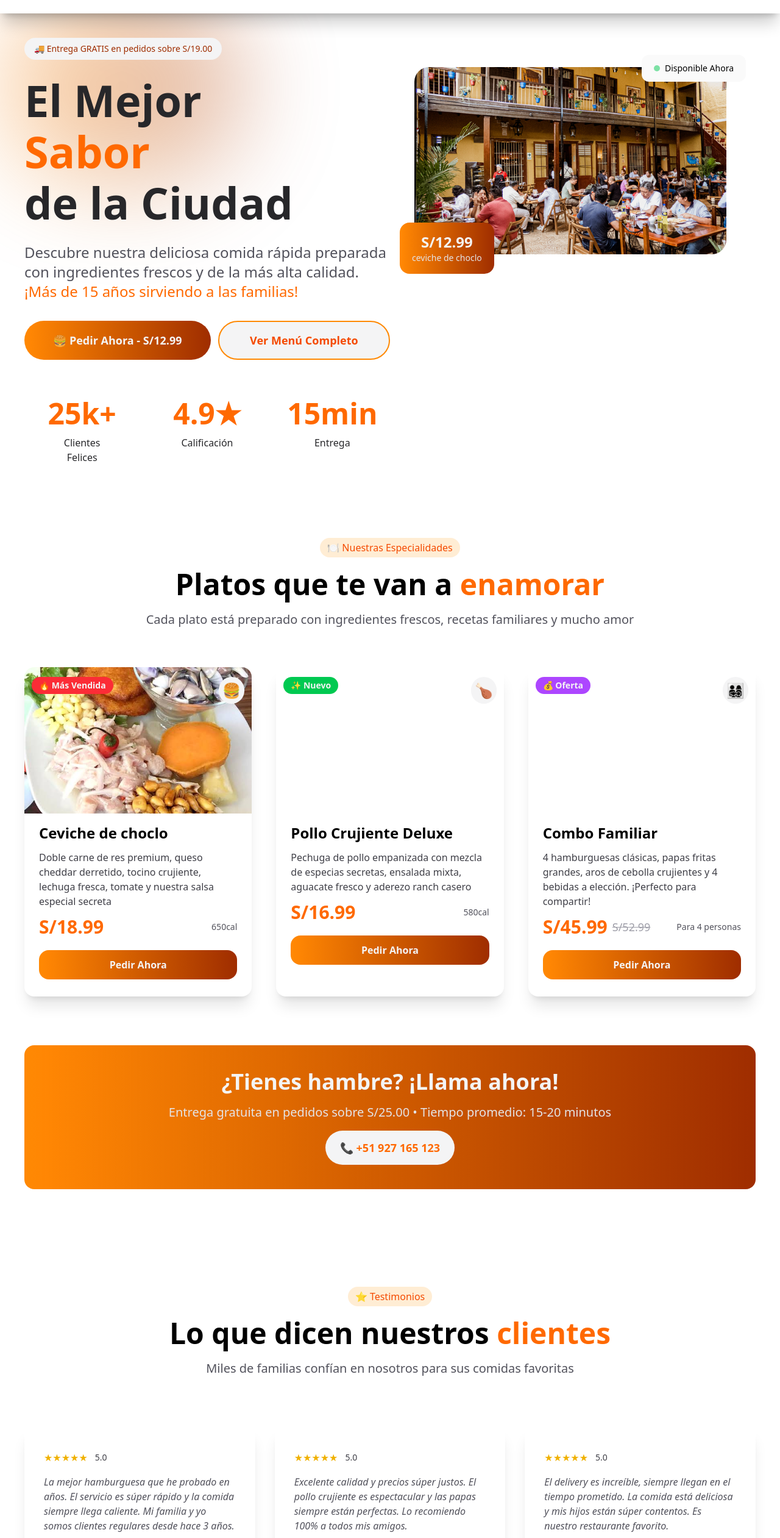
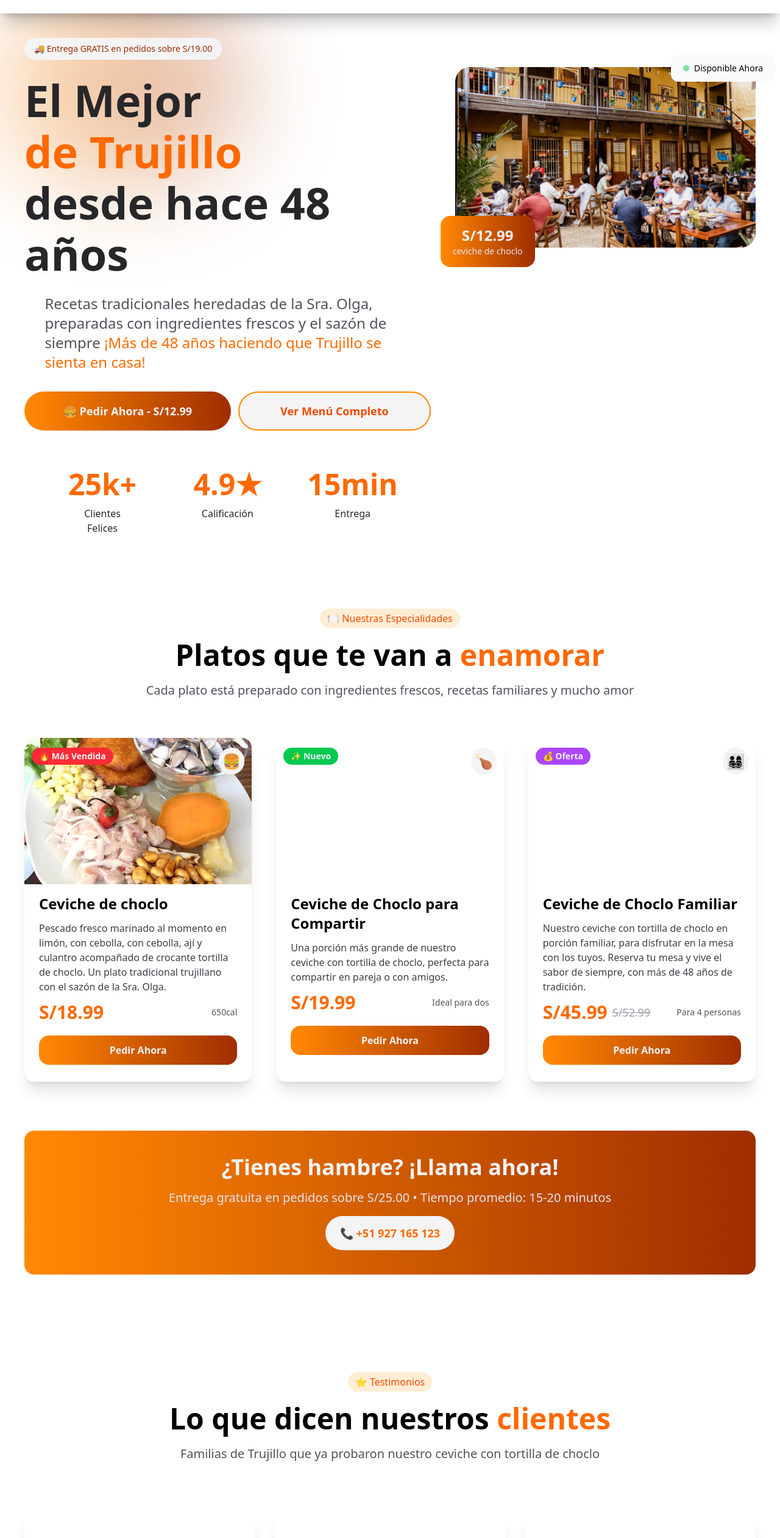
Before and after one commit to Robinson-25/web-restaurante-curso-html-css, a plain HTML site: page index.html in a window 1280 px wide. Shown: the part 70-2592 px from the top of the page at 61% size. Drawn offline with nearby package versions, Linux system fonts and the light colour scheme.

Commit message:
Update index.html

```diff
--- a/index.html
+++ b/index.html
@@ -69,17 +69,17 @@
                 class="text-center lg:text-start text-zinc-800 text-4xl sm:text-5xl lg:text-7xl sm:leading-[56px] lg:leading-[84px] font-bold leading-[44px] mt-6"
               >
                 El Mejor <br />
-                <span class="text-orange-500">Sabor</span> <br />
-                de la Ciudad
+                <span class="text-orange-500">de Trujillo</span> <br />
+                desde hace 48 años
               </h1>
 
               <p
                 class="text-zinc-600 w-full max-w-[600px] mx-auto text-xl sm:text-2xl text-center lg:text-start mt-6 leading-[32px]"
               >
-                Descubre nuestra deliciosa comida rápida preparada con
-                ingredientes frescos y de la más alta calidad.
+                Recetas tradicionales heredadas de la Sra.
+                Olga, preparadas con ingredientes frescos y el sazón de siempre
                 <span class="text-orange-500 font-medium"
-                  >¡Más de 15 años sirviendo a las familias!</span
+                  >¡Más de 48 años haciendo que Trujillo se sienta en casa!</span
                 >
               </p>
 
@@ -205,9 +205,9 @@
             <div class="flex flex-col gap-3 py-4 px-6">
               <p class="text-2xl font-bold">Ceviche de choclo</p>
               <p class="text-zinc-700 text-base">
-                Doble carne de res premium, queso cheddar derretido, tocino
-                crujiente, lechuga fresca, tomate y nuestra salsa especial
-                secreta
+                Pescado fresco marinado al momento en limón, con cebolla, con cebolla, ají y culantro
+                acompañado de crocante tortilla de choclo. Un plato tradicional trujillano con el sazón de la
+                Sra. Olga.
               </p>
               <div class="flex justify-between items-center">
                 <p class="text-3xl font-bold text-orange-500">S/18.99</p>
@@ -238,14 +238,14 @@
               </div>
             </div>
             <div class="flex flex-col gap-3 py-4 px-6">
-              <p class="text-2xl font-bold">Pollo Crujiente Deluxe</p>
+              <p class="text-2xl font-bold">Ceviche de Choclo para Compartir</p>
               <p class="text-zinc-700 text-base">
-                Pechuga de pollo empanizada con mezcla de especias secretas,
-                ensalada mixta, aguacate fresco y aderezo ranch casero
+                Una porción más grande de nuestro ceviche con tortilla de choclo,
+                perfecta para compartir en pareja o con amigos.
               </p>
               <div class="flex justify-between items-center">
-                <p class="text-3xl font-bold text-orange-500">S/16.99</p>
-                <p class="text-zinc-600 text-sm">580cal</p>
+                <p class="text-3xl font-bold text-orange-500">S/19.99</p>
+                <p class="text-zinc-600 text-sm">Ideal para dos</p>
               </div>
               <button
                 class="bg-gradient-to-r from-orange-400 to-orange-800 h-12 rounded-2xl text-zinc-100 font-bold mt-2"
@@ -272,10 +272,10 @@
               </div>
             </div>
             <div class="flex flex-col gap-3 py-4 px-6">
-              <p class="text-2xl font-bold">Combo Familiar</p>
+              <p class="text-2xl font-bold">Ceviche de Choclo Familiar</p>
               <p class="text-zinc-700 text-base">
-                4 hamburguesas clásicas, papas fritas grandes, aros de cebolla
-                crujientes y 4 bebidas a elección. ¡Perfecto para compartir!
+                Nuestro ceviche con tortilla de choclo en porción familiar, para disfrutar en la mesa con los tuyos.
+                Reserva tu mesa y vive el sabor de siempre, con más de 48 años de tradición.
               </p>
               <div class="flex gap-3 justify-between items-center">
                 <div class="flex gap-2 items-center">
@@ -325,7 +325,7 @@
             Lo que dicen nuestros <span class="text-orange-500">clientes</span>
           </h2>
           <p class="text-center text-xl text-zinc-600">
-            Miles de familias confían en nosotros para sus comidas favoritas
+            Familias de Trujillo que ya probaron nuestro ceviche con tortilla de choclo
           </p>
         </div>
 
@@ -336,9 +336,8 @@
               <p class="text-sm text-zinc-700">5.0</p>
             </div>
             <p class="italic text-zinc-600">
-              La mejor hamburguesa que he probado en años. El servicio es súper
-              rápido y la comida siempre llega caliente. Mi familia y yo somos
-              clientes regulares desde hace 3 años.
+              El pescado muy fresco y la tortilla de choclo crocante.
+              ¡Un ceviche diferente y buenazo!
             </p>
 
             <div class="flex gap-4">
@@ -359,9 +358,7 @@
               <p class="text-sm text-zinc-700">5.0</p>
             </div>
             <p class="italic text-zinc-600">
-              Excelente calidad y precios súper justos. El pollo crujiente es
-              espectacular y las papas siempre están perfectas. Lo recomiendo
-              100% a todos mis amigos.
+              Lo pedimos para compartir y no sobró nada. El sazón es el de siempre.
             </p>
 
             <div class="flex gap-4">
@@ -382,9 +379,7 @@
               <p class="text-sm text-zinc-700">5.0</p>
             </div>
             <p class="italic text-zinc-600">
-              El delivery es increíble, siempre llegan en el tiempo prometido.
-              La comida está deliciosa y mis hijos están súper contentos. Es
-              nuestro restaurante favorito.
+              Fuimos en familia un domingo y a todos les encantó. La atención fue rápida y amable.
             </p>
 
             <div class="flex gap-4">
@@ -412,15 +407,13 @@
                 🏆 Nuestra Historia
               </p>
               <h2 class="text-4xl md:text-5xl md:leading-[60px] font-bold">
-                Más que comida rápida,
-                <span class="text-orange-500">una tradición familiar</span>
+                 Más de 48 años de
+                <span class="text-orange-500">sabor y tradición trujillana</span>
               </h2>
               <p class="text-lg text-zinc-600 leading-8">
-                Desde 2008, Sabor Rápido ha sido el lugar favorito para quienes
-                buscan comida rápida sin comprometer la calidad. Utilizamos
-                ingredientes frescos y locales para crear experiencias
-                gastronómicas únicas que han conquistado el corazón de más de
-                25,000 familias.
+                Hace más de 48 años, la Sra. Olga empezó a preparar las recetas tradicionales que hoy seguimos
+                cocinando con el mismo cariño. En El Rincón de Vallejo cuidamos el sazón de siempre y usamos
+                ingredientes frescos, para que cada plato sepa a casa.
               </p>
             </div>
 
@@ -538,16 +531,16 @@
             <div
               class="bg-gradient-to-r from-orange-400 to-orange-800 w-16 h-16 rounded-full flex items-center justify-center"
             >
-              <p class="text-2xl">📍</p>
+              <p class="text-2xl">📍Tenemos 5 locales en Trujillo</p>
             </div>
             <p class="text-2xl font-bold text-zinc-100 text-center">
-              Nuestra Ubicación
+              Nuestros Locales
             </p>
             <p class="text-zinc-300 text-center">
-              Avenida Principal 456 Centro Ciudad
+              Orbegoso 312, Centro Histórico
             </p>
             <p class="text-orange-400 font-medium text-center">
-              Frente al Centro Comercial Plaza
+               A una cuadra de la Plaza de Armas, Trujillo
             </p>
           </div>
           <div
@@ -581,9 +574,9 @@
             <p class="text-orange-400 font-medium text-center">
               Lunes - Domingo
             </p>
-            <p class="text-zinc-300 text-center">11:00 AM - 11:00 PM</p>
+            <p class="text-zinc-300 text-center">7:00 AM - 11:00 PM</p>
             <p class="text-orange-400 font-medium text-center">
-              Delivery hasta las 12:00 AM
+              Caballos de Paso: 8:00 AM - 4:00 PM
             </p>
           </div>
         </div>
@@ -629,8 +622,8 @@
               <p class="text-zinc-100 text-xl font-bold">Sabor Rápido</p>
             </div>
             <p class="text-zinc-400 text-base mt-3 md:mt-0">
-              La mejor comida rápida de la ciudad, preparada con amor y
-              ingredientes frescos desde 2008.
+              Más de 48 años sirviendo la cocina tradicional de Trujillo,
+              con el sazón de la Sra. Olga.
             </p>
           </div>
           <div class="flex gap-3 mt-4 md:mt-0">
@@ -687,20 +680,19 @@
           <p class="text-orange-400 font-bold text-lg">Contacto</p>
 
           <div class="flex flex-col gap-1 mt-2 md:mt-0">
-            <p class="text-zinc-400">📍 Avenida Principal 456</p>
+            <p class="text-zinc-400">📍 Avenida Principal 456 Centro Ciudad</p>
             <p class="text-zinc-400">
               📞 <a href="#" class="text-orange-400">+51 927165123</a>
             </p>
-            <p class="text-zinc-400">✉️ info@saborrapido.pe</p>
-            <p class="text-zinc-400">🕒 Lun-Dom: 11:00-23:00</p>
+            <p class="text-zinc-400">✉️ restaurantevallejo.pe</p>
+            <p class="text-zinc-400">🕒 Lun-Dom: 7:00 AM - 11:00 PM</p>
           </div>
         </div>
       </section>
 
       <div class="pt-10 pb-2">
         <p class="text-zinc-400 text-center">
-          © 2025 SisCoder. Todos los derechos reservados. | Desarrollado con ❤️
-          para ustedes
+          © 2025 SisCoder. Todos los derechos reservados.
         </p>
       </div>
     </footer>
```
